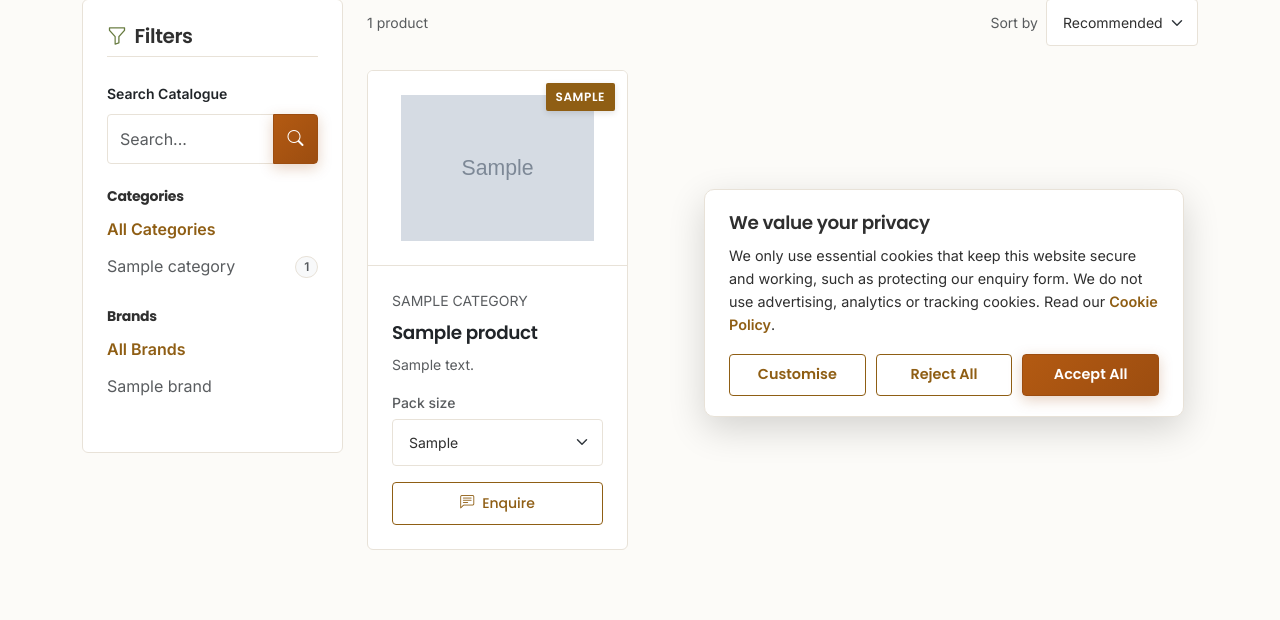
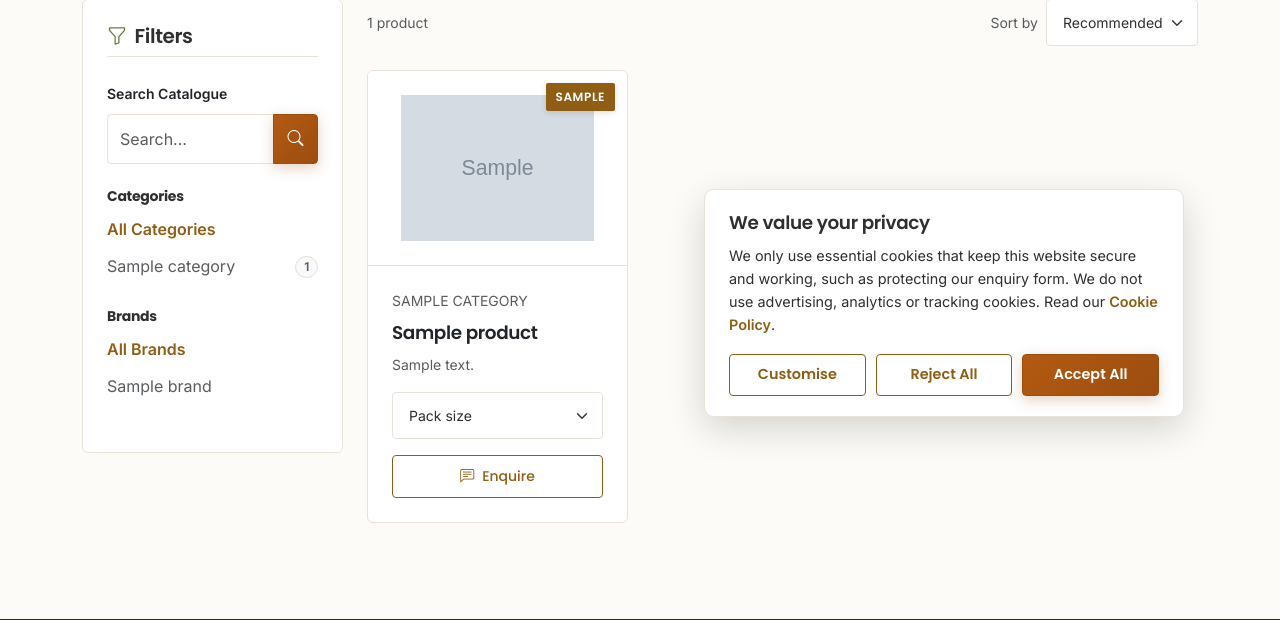
Before and after one commit to rinkalpatel776-cpu/Desi-Roots, a Django app: page /products/ in a window 1280 px wide. Shown: the part 359-979 px from the top of the page. Run offline with Django 5.2, Linux system fonts and the light colour scheme; data comes from the database, SQL or seed files in the repository; tables that the repository leaves empty hold one stand-in row (values such as "Sample post"); grey boxes marked "Sample" are stand-in pictures; some libraries are stand-ins or nearby versions.

Commit message:
Pack-size box reads 'Pack size' and lists weights only, smallest first
The owner found '6 x 1 kg' in the closed box confusing: buyers could not tell
there were more sizes. The box now shows a 'Pack size' placeholder and opens to
just the pack weights (100 g, 300 g, 1 kg). Cases sharing a weight keep their
full wording. The enquiry message still names the full case (e.g. 6 x 1 kg).

Co-Authored-By: Claude Opus 5.5 <noreply@anthropic.com>

```diff
--- /dev/null
+++ b/catalogue/templatetags/catalogue_extras.py
@@ -0,0 +1,33 @@
+"""Template helpers for product cards."""
+import re
+from collections import Counter
+
+from django import template
+
+register = template.Library()
+
+_CASE = re.compile(r'^\s*\d+\s*[x×]\s*', re.I)
+_AMOUNT = re.compile(r'^\s*(\d+(?:\.\d+)?)\s*(kg|g|ltr|l|ml|lb)\b', re.I)
+_TO_GRAMS = {'g': 1, 'kg': 1000, 'ml': 1, 'l': 1000, 'ltr': 1000, 'lb': 453.6}
+
+
+@register.filter
+def pack_choices(sizes):
+    """Dropdown choices for a card: the pack weight only ("6 x 1 kg" -> "1 kg"), smallest first.
+
+    The owner asked for just the weights. If two cases share the same weight
+    (e.g. 10 x 100 g and 20 x 100 g), those keep the full case wording so the
+    buyer can still tell them apart. Sizes that aren't a plain weight keep their order, last.
+    """
+    sizes = list(sizes)
+    short = [_CASE.sub('', s.size, count=1).strip() or s.size for s in sizes]
+    repeats = Counter(label.lower() for label in short)
+    choices = []
+    for index, (size, label) in enumerate(zip(sizes, short)):
+        if repeats[label.lower()] > 1:
+            label = size.size
+        amount = _AMOUNT.match(_CASE.sub('', size.size, count=1))
+        weight = float(amount.group(1)) * _TO_GRAMS[amount.group(2).lower()] if amount else None
+        choices.append({'id': size.id, 'label': label,
+                        'key': (weight is None, weight or 0, index)})
+    return sorted(choices, key=lambda c: c['key'])
--- a/templates/catalogue/product_list.html
+++ b/templates/catalogue/product_list.html
@@ -1,5 +1,5 @@
 {% extends 'base.html' %}
-{% load static %}
+{% load static catalogue_extras %}
 
 {% block meta_title %}{% if active_filters.category %}{{ active_filters.category.name }} | {% elif active_filters.brand %}{{ active_filters.brand.name }} | {% endif %}Wholesale Product Catalogue | Desi Roots{% endblock %}
 {% block meta_description %}{% if active_filters.category %}Wholesale {{ active_filters.category.name|lower }} for restaurants and retailers in Bristol and nearby areas. Browse the range and request a quote from Desi Roots.{% elif active_filters.brand %}{{ active_filters.brand.name }} products available wholesale from Desi Roots in Bristol. Browse the range and request a quote.{% else %}Browse Desi Roots' wholesale catalogue of spices, lentils, rice, flour, snacks and ethnic groceries. Request a quote for trade pricing.{% endif %}{% endblock %}
@@ -163,9 +163,11 @@
                 <form action="/contact/" method="get" class="sp-enquire-form">
                   <input type="hidden" name="product_id" value="{{ product.id }}">
                   {% if sizes %}
-                    <label for="size-{{ product.id }}" class="small text-muted mb-1 fw-medium d-block">Pack size</label>
+                    {# The box reads "Pack size" until opened, so buyers can tell there are sizes inside (owner's request) #}
+                    <label for="size-{{ product.id }}" class="visually-hidden">Pack size for {{ product.name }}</label>
                     <select id="size-{{ product.id }}" name="size" class="form-select form-select-sm sp-size-select mb-3">
-                      {% for size in sizes %}<option value="{{ size.id }}">{{ size.size }}</option>{% endfor %}
+                      <option value="" selected disabled>Pack size</option>
+                      {% for choice in sizes|pack_choices %}<option value="{{ choice.id }}">{{ choice.label }}</option>{% endfor %}
                     </select>
                   {% else %}
                     <p class="text-muted small mb-3">Contact us for pack sizes</p>
```
Also changed, not shown: catalogue/tests.py (+19 -4 lines), e2e/tests.py (+4 -3 lines), catalogue/templatetags/__init__.py (added).
